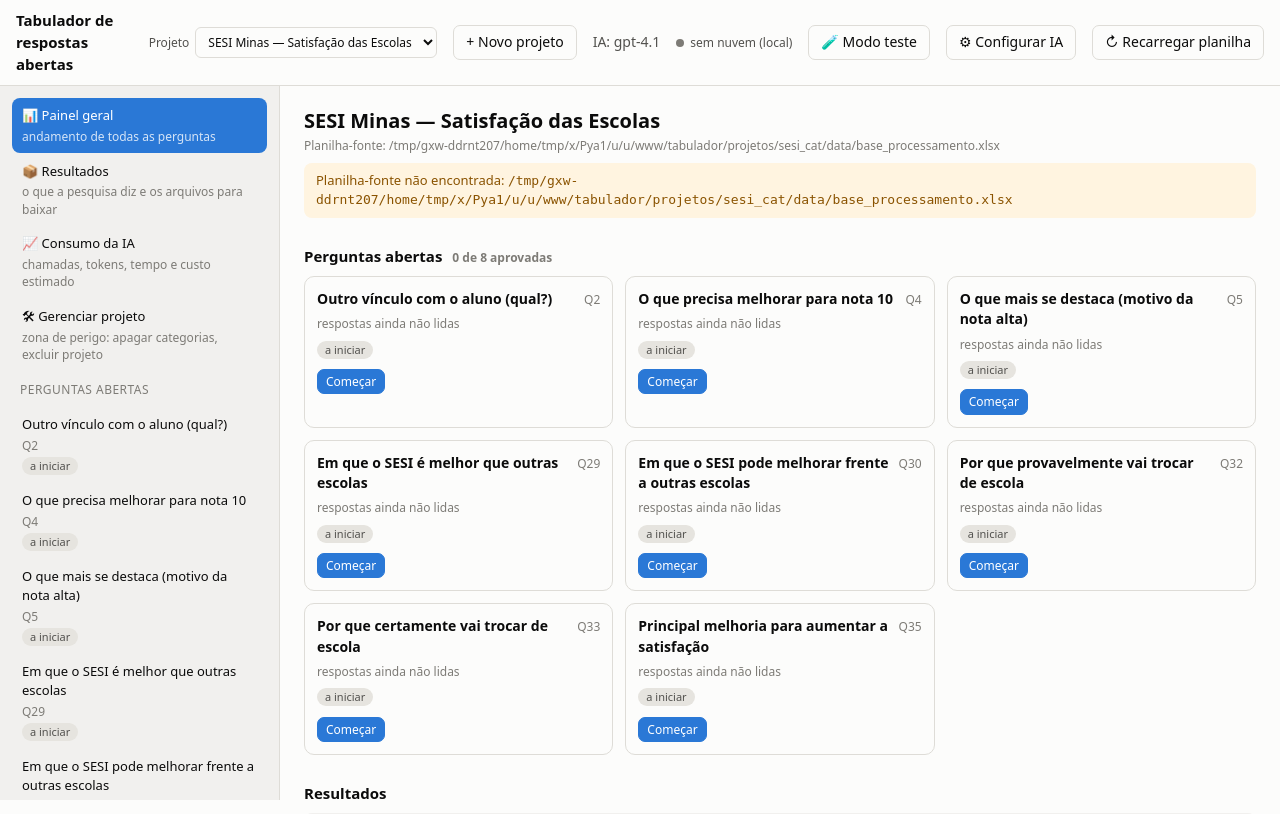
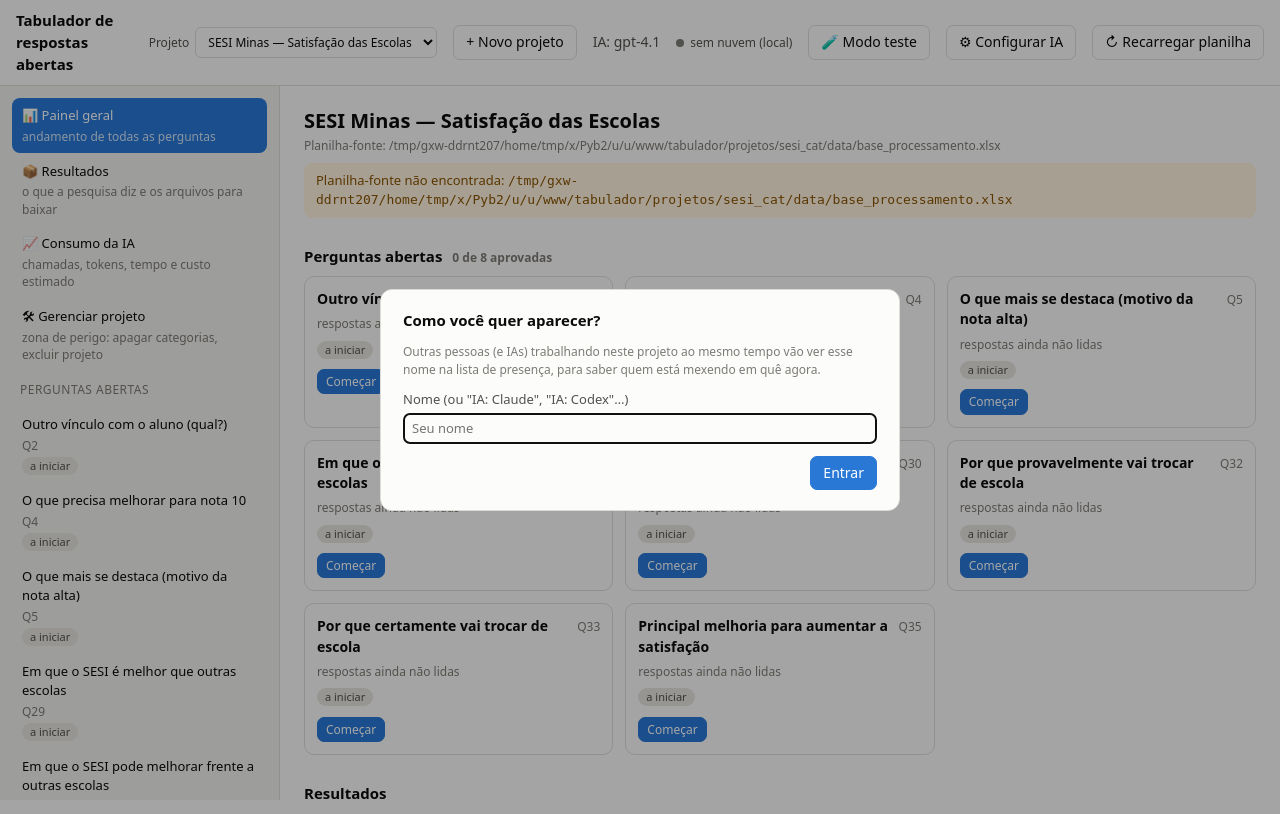
Before and after one commit to salomaozao/tabulador, a Flask app: page / in a window 1280 px wide. Shown: the top 814 px of the page. Run offline with Flask 3, Linux system fonts and the light colour scheme.

Commit message:
feat(tabulador): sidebar de presenca do projeto inteiro (PEND-09)
Desenhado com o conselho de IAs (Arquiteto/Critico/Pragmatico/Rubber Duck,
2 rodadas - ver jumppi/_general/conselho/rodadas/). Menor passo viavel:

- nuvem.py: tabela nova `presenca_projeto` (sessao_id, nome_exibicao,
  origem, localizacao, atualizado_em), aditiva - nao mexe na tabela
  `presenca` por pergunta ja em producao durante o campo.
- app.py: POST /api/presenca (heartbeat) e /api/presenca/sair.
- app.js: sessao_id por aba (crypto.randomUUID, nunca persiste, evita
  colisao entre abas que o Critico apontou), nome_exibicao autodeclarado
  uma vez em localStorage, heartbeat de 12s reaproveitando o padrao
  existente, sem detector de ociosidade (cortado como over-engineering).
- Sidebar virou bloco na nav lateral esquerda existente, nao uma coluna
  nova a direita (desvio consciente do pedido original, registrado na
  pendencia).
- IA via CLI fica fora do escopo funcional por ora (zumbi/crash cleanup
  nao e trivial); schema ja tem `origem` pronto pra quando alguem
  desenhar isso direito.

Testado com dados reais do SESI (crosstabs/codebook/exportar/report sem
erro) e suite completa: 75 testes, 0 falhas.

Co-Authored-By: Claude Sonnet 5 <noreply@anthropic.com>

```diff
--- a/tabulador/app.py
+++ b/tabulador/app.py
@@ -890,6 +890,33 @@ def api_presenca_sair(qid):
         return _erro(e)
 
 
+@app.post("/api/presenca")
+def api_presenca_projeto():
+    """Heartbeat de presença do PROJETO INTEIRO (PEND-09, não confundir com o de cima, por pergunta):
+    {sessao_id, nome_exibicao, localizacao} -> quem mais está no projeto agora e onde."""
+    try:
+        d = request.get_json() or {}
+        sessao_id, nome = (d.get("sessao_id") or "").strip(), (d.get("nome_exibicao") or "").strip()
+        localizacao = (d.get("localizacao") or "").strip() or "painel"
+        if not sessao_id or not nome:
+            return jsonify({"outros": []})
+        outros = nuvem.marcar_presenca_projeto(config.PROJETO, sessao_id, nome, localizacao) if nuvem.ativa() else []
+        return jsonify({"outros": outros})
+    except Exception as e:
+        return _erro(e)
+
+
+@app.post("/api/presenca/sair")
+def api_presenca_projeto_sair():
+    try:
+        sessao_id = (request.get_json(silent=True) or {}).get("sessao_id") or ""
+        if nuvem.ativa() and sessao_id:
+            nuvem.sair_presenca_projeto(config.PROJETO, sessao_id)
+        return jsonify({"ok": True})
+    except Exception as e:
+        return _erro(e)
+
+
 @app.post("/api/pergunta/<qid>/aprovar")
 def api_aprovar(qid):
     try:
--- a/tabulador/src/nuvem.py
+++ b/tabulador/src/nuvem.py
@@ -36,6 +36,23 @@ CREATE TABLE IF NOT EXISTS presenca (
     usuario TEXT NOT NULL,
     visto_em TEXT NOT NULL,
     PRIMARY KEY (projeto, qid, usuario)
+)
+"""
+
+# Presença do projeto inteiro (PEND-09), separada da `presenca` por pergunta acima de propósito:
+# tabela nova em vez de generalizar a existente, para não arriscar a que já está em produção durante
+# o campo. `sessao_id` é por aba (gerado em memória no navegador, não persiste), `nome_exibicao` é
+# autodeclarado (sem login). `origem` já existe no schema para a IA por CLI se anunciar no futuro, mas
+# hoje só "browser" é populado — ver decisão do conselho de IAs em PEND-09.
+_CRIAR_TABELA_PRESENCA_PROJETO = """
+CREATE TABLE IF NOT EXISTS presenca_projeto (
+    projeto TEXT NOT NULL,
+    sessao_id TEXT NOT NULL,
+    nome_exibicao TEXT NOT NULL,
+    origem TEXT NOT NULL,
+    localizacao TEXT NOT NULL,
+    atualizado_em TEXT NOT NULL,
+    PRIMARY KEY (projeto, sessao_id)
 )
 """
 
@@ -80,6 +97,7 @@ def _obter_cliente():
         if not _tabela_pronta:
             _cliente.execute(_CRIAR_TABELA)
             _cliente.execute(_CRIAR_TABELA_PRESENCA)
+            _cliente.execute(_CRIAR_TABELA_PRESENCA_PROJETO)
             _tabela_pronta = True
     return _cliente
 
@@ -158,6 +176,31 @@ def sair_presenca(projeto: str, qid: str, usuario: str) -> None:
     _obter_cliente().execute("DELETE FROM presenca WHERE projeto = ? AND qid = ? AND usuario = ?", [projeto, qid, usuario])
 
 
+def marcar_presenca_projeto(projeto: str, sessao_id: str, nome_exibicao: str, localizacao: str, origem: str = "browser") -> list[dict]:
+    """'sessao_id' (uma aba) está em 'localizacao' (qid:<id> | painel | resultados | usage | gerenciar)
+    agora: grava o heartbeat e devolve as OUTRAS sessões ativas no projeto inteiro (sidebar de
+    presença, PEND-09) — não confundir com `marcar_presenca` (por pergunta, mais antiga)."""
+    agora = datetime.now(timezone.utc)
+    c = _obter_cliente()
+    c.execute(
+        "INSERT INTO presenca_projeto (projeto, sessao_id, nome_exibicao, origem, localizacao, atualizado_em) "
+        "VALUES (?, ?, ?, ?, ?, ?) ON CONFLICT (projeto, sessao_id) DO UPDATE SET "
+        "nome_exibicao = excluded.nome_exibicao, origem = excluded.origem, localizacao = excluded.localizacao, "
+        "atualizado_em = excluded.atualizado_em",
+        [projeto, sessao_id, nome_exibicao, origem, localizacao, agora.isoformat()],
+    )
+    rs = c.execute("SELECT sessao_id, nome_exibicao, origem, localizacao, atualizado_em FROM presenca_projeto WHERE projeto = ?", [projeto])
+    return [
+        {"nome_exibicao": nome, "origem": org, "localizacao": loc}
+        for sid, nome, org, loc, visto in rs.rows
+        if sid != sessao_id and (agora - datetime.fromisoformat(visto)).total_seconds() <= JANELA_PRESENCA_S
+    ]
+
+
+def sair_presenca_projeto(projeto: str, sessao_id: str) -> None:
+    _obter_cliente().execute("DELETE FROM presenca_projeto WHERE projeto = ? AND sessao_id = ?", [projeto, sessao_id])
+
+
 def listar(projeto: str) -> list[dict]:
     rs = _obter_cliente().execute("SELECT qid, arquivo, atualizado_em, dados FROM blobs WHERE projeto = ? ORDER BY qid, arquivo", [projeto])
     return [{"qid": r[0], "arquivo": r[1], "atualizado_em": r[2], "dados": json.loads(r[3])} for r in rs.rows]
--- a/tabulador/static/app.css
+++ b/tabulador/static/app.css
@@ -23,6 +23,8 @@ a{color:inherit}
 .side li:hover{background:var(--surface-3)}.side li.ativa{background:var(--accent);color:#fff}
 .side li.ativa .muted,.side li.ativa .small{color:rgba(255,255,255,.8)}
 .side li .t{font-weight:500;font-size:13px}.side li .b{display:flex;gap:6px;flex-wrap:wrap}
+.lista-presenca li{cursor:default;padding:5px 10px;font-size:12px}
+.lista-presenca li:hover{background:none}
 .side-help{margin:18px 8px;font-size:12px;color:var(--text-2)}.side-help ol{padding-left:18px;margin:6px 0}
 main{padding:20px 24px 80px;max-width:1300px}
 .empty{color:var(--text-3);padding:40px}
--- a/tabulador/static/app.js
+++ b/tabulador/static/app.js
@@ -216,6 +216,59 @@ function renderPresenca(outros) {
     : "";
 }
 window.addEventListener("beforeunload", pararPresenca);
+
+// ---------------------------------------------------------------- presença do PROJETO INTEIRO (PEND-09)
+// Não confundir com a de cima (por pergunta, avisa edição simultânea). Esta é a sidebar "quem está
+// aqui agora" pro projeto todo. sessao_id é por ABA (memória, nunca salvo), nome_exibicao é
+// autodeclarado uma vez e fica no localStorage (assim não pergunta de novo em cada aba nova).
+const SESSAO_ID = (crypto.randomUUID ? crypto.randomUUID() : `sessao-${Date.now()}-${Math.random().toString(36).slice(2)}`);
+let presencaProjT = null;
+function nomeExibicao() { return localStorage.getItem("tabulador_nome") || ""; }
+function localizacaoAtual() {
+  if (state.view === "pergunta" && state.qid) return `Pergunta ${state.qid}`;
+  const nomes = { painel: "Painel geral", resultados: "Resultados", usage: "Consumo da IA", gerenciar: "Gerenciar projeto", novo: "Criando projeto novo" };
+  return nomes[state.view] || state.view || "—";
+}
+async function presencaProjTick() {
+  const nome = nomeExibicao();
+  if (!nome) return;
+  try {
+    const r = await (await fetch("/api/presenca", {
+      method: "POST", headers: { "Content-Type": "application/json" },
+      body: JSON.stringify({ sessao_id: SESSAO_ID, nome_exibicao: nome, localizacao: localizacaoAtual() }),
+    })).json();
+    renderPresencaProjeto(r.outros || []);
+  } catch (e) { /* heartbeat: falha em silêncio */ }
+}
+function renderPresencaProjeto(outros) {
+  const bloco = $("#bloco-presenca-projeto"), lista = $("#lista-presenca-projeto");
+  if (!bloco || !lista) return;
+  bloco.classList.toggle("hidden", outros.length === 0);
+  lista.innerHTML = outros.map((o) => `<li><b>${esc(o.nome_exibicao)}</b><span class="small muted"> · ${esc(o.localizacao)}</span></li>`).join("");
+}
+function pararPresencaProjeto() {
+  clearInterval(presencaProjT); presencaProjT = null;
+  try { navigator.sendBeacon("/api/presenca/sair", new Blob([JSON.stringify({ sessao_id: SESSAO_ID })], { type: "application/json" })); } catch (e) { /* ignora */ }
+}
+window.addEventListener("beforeunload", pararPresencaProjeto);
+async function garantirIdentificacao() {
+  if (nomeExibicao()) return;
+  const dlg = $("#dlg-identificacao");
+  await new Promise((resolve) => {
+    dlg.addEventListener("close", function onClose() {
+      dlg.removeEventListener("close", onClose);
+      const nome = $("#ident-nome").value.trim();
+      if (nome) localStorage.setItem("tabulador_nome", nome);
+      resolve();
+    });
+    dlg.showModal();
+  });
+}
+function iniciarPresencaProjeto() {
+  $("#presenca-eu").textContent = nomeExibicao() ? `(você: ${nomeExibicao()})` : "";
+  presencaProjTick();
+  presencaProjT = setInterval(presencaProjTick, 12000);
+}
 async function refresh(payload) {
   state.P = payload || (await api(`/api/pergunta/${state.qid}`)); prepararItens();
   manterScroll(render); carregarStatus();
@@ -1752,4 +1805,6 @@ fetch("/api/versao").then((r) => r.json()).then((j) => (versaoPagina = j.versao)
   }
   if (pedido) history.replaceState(null, "", "/" + location.hash);
   rota();
+  await garantirIdentificacao();
+  iniciarPresencaProjeto();
 })();
--- a/tabulador/templates/index.html
+++ b/tabulador/templates/index.html
@@ -35,6 +35,10 @@
     </ul>
     <div class="side-title">Perguntas abertas</div>
     <ul id="lista-perguntas"></ul>
+    <div id="bloco-presenca-projeto" class="hidden">
+      <div class="side-title">Quem está no projeto agora <span id="presenca-eu" class="small muted"></span></div>
+      <ul id="lista-presenca-projeto" class="lista-presenca"></ul>
+    </div>
     <div class="side-help">
       <b>Como funciona</b>
       <ol>
@@ -91,6 +95,16 @@
     <div class="dlg-acoes"><button class="btn" value="cancel" formnovalidate>Cancelar</button><button class="btn perigo" id="pg-ok" value="ok" disabled>Apagar</button></div>
   </form>
 </dialog>
+<dialog id="dlg-identificacao">
+  <form method="dialog" id="form-identificacao">
+    <h2 style="margin-top:0">Como você quer aparecer?</h2>
+    <p class="small">Outras pessoas (e IAs) trabalhando neste projeto ao mesmo tempo vão ver esse nome na lista de presença, para saber quem está mexendo em quê agora.</p>
+    <label class="campo">Nome (ou "IA: Claude", "IA: Codex"…)
+      <input id="ident-nome" autocomplete="off" required maxlength="40" placeholder="Seu nome">
+    </label>
+    <div class="dlg-acoes"><button class="btn primary" value="ok">Entrar</button></div>
+  </form>
+</dialog>
 <dialog id="dlg-janela" class="larga">
   <form method="dialog">
     <div class="jan-cab"><h2 id="jan-titulo"></h2><button class="btn ghost" value="fechar" title="Fechar (Esc)">✕</button></div>
```
Also changed, not shown: tabulador/tests/test_nuvem.py (+24 -0 lines), SESI_cat/.brain/pendencias.md, SESI_cat/.brain/pendencias/09_identificacao_e_sidebar_presenca.md.
